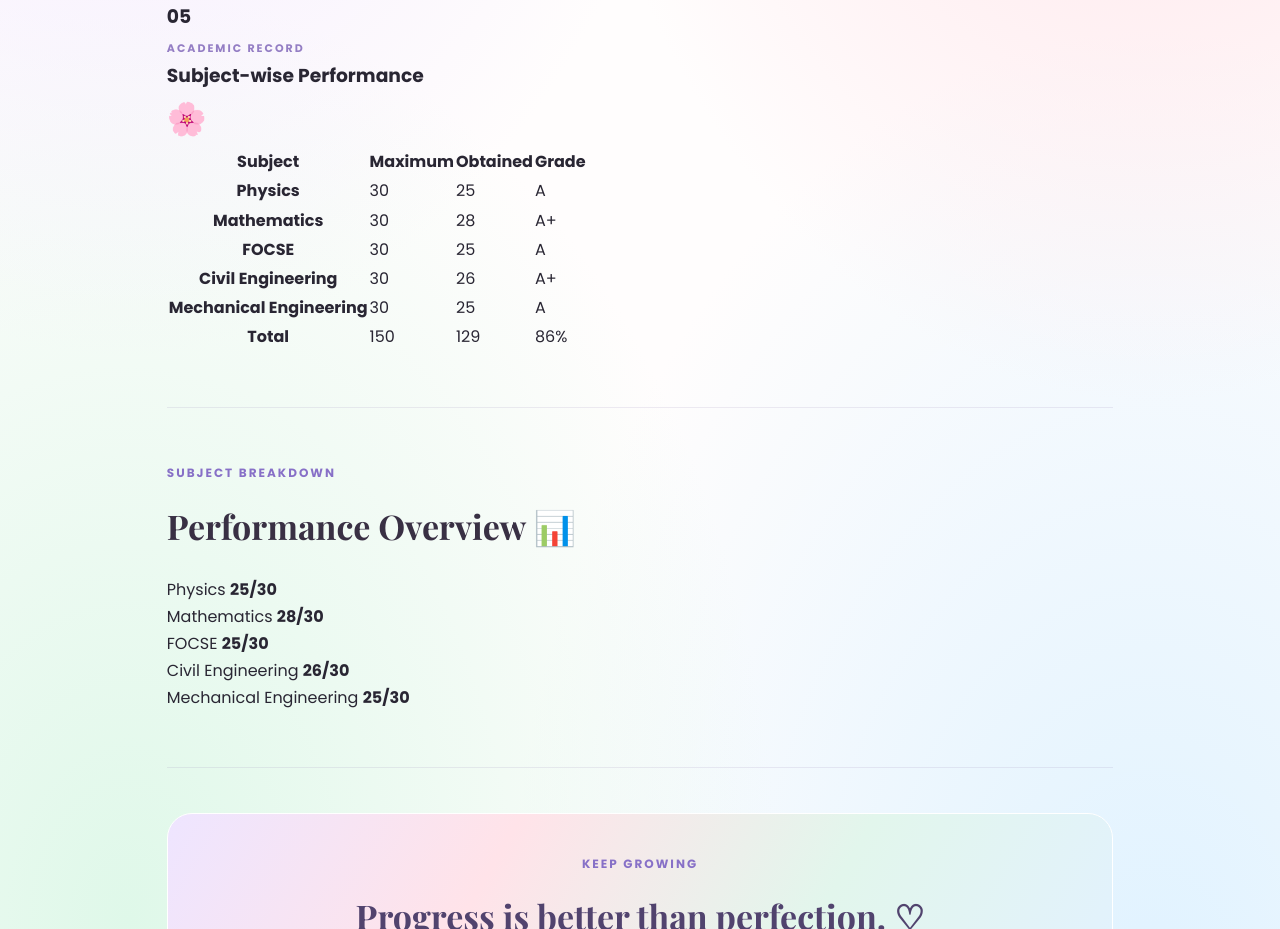
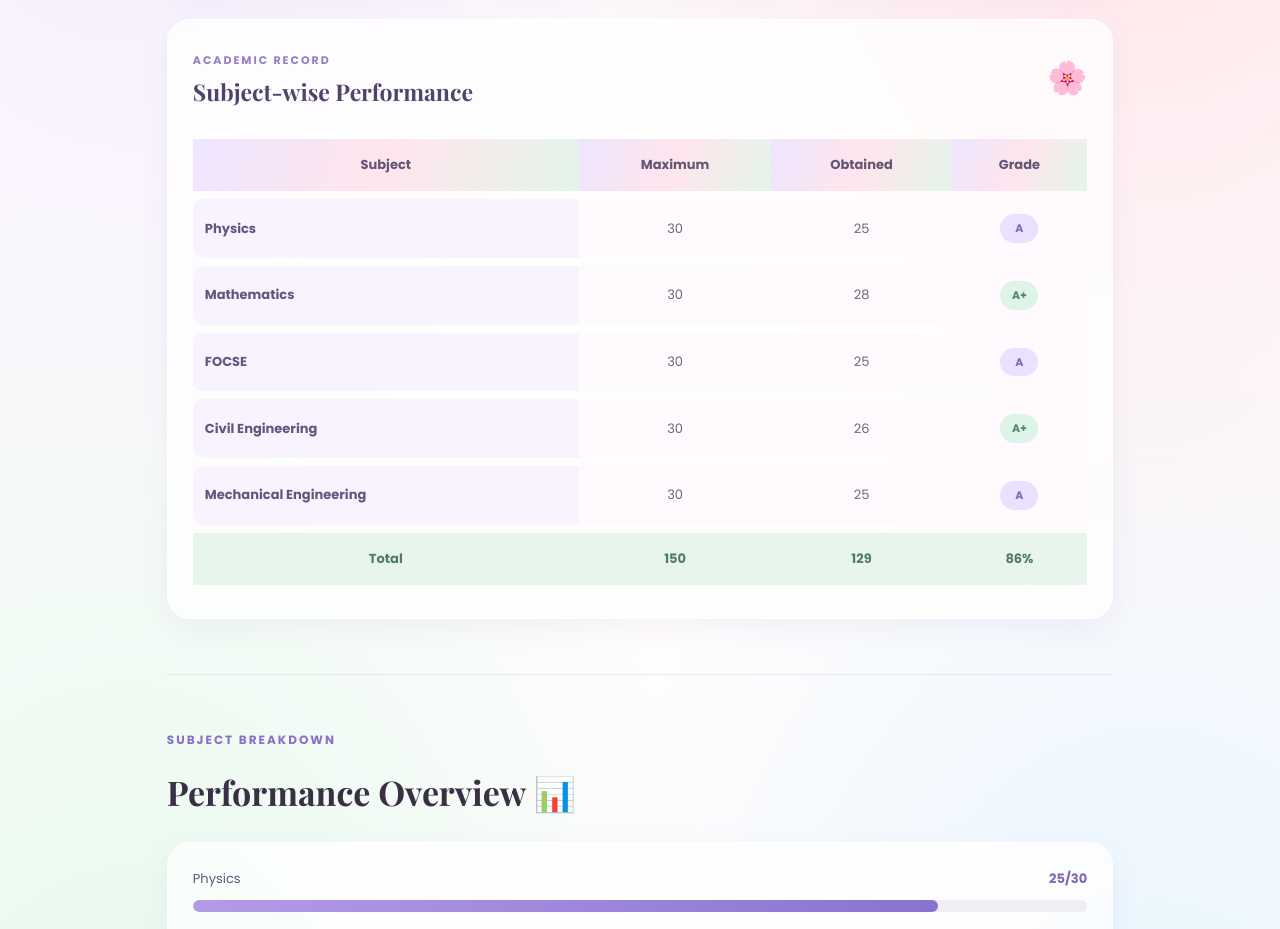
Before and after one commit to Meghapatidar14/multipage_personal__website, a plain HTML site: page marks.html in a window 1280 px wide. Shown: the part 728-1657 px from the top of the page. Drawn offline with nearby package versions, Linux system fonts and the light colour scheme.

Commit message:
style.css

```diff
--- a/style.css
+++ b/style.css
@@ -894,3 +894,193 @@ footer {
         font-size: 22px;
     }
 }
+
+
+/* ACADEMIC MARKS PAGE */
+
+.marks-summary {
+    display: grid;
+    grid-template-columns: repeat(3, 1fr);
+    gap: 18px;
+    margin: 25px 0;
+}
+
+.marks-stat {
+    padding: 23px;
+    border-radius: 20px;
+    background: linear-gradient(135deg,#eee5ff,#f8f1ff);
+    border: 1px solid white;
+    box-shadow: 0 7px 20px rgba(130,100,160,.07);
+}
+
+.pink-stat {
+    background: linear-gradient(135deg,#ffe3eb,#fff1f3);
+}
+
+.mint-stat {
+    background: linear-gradient(135deg,#e0f5e9,#effbf4);
+}
+
+.marks-stat span {
+    color: #81758e;
+    font-size: 12px;
+}
+
+.marks-stat h3 {
+    font-size: 30px;
+    color: #51436e;
+    margin-top: 7px;
+}
+
+.marks-stat h3 small {
+    font-size: 15px;
+    font-weight: 500;
+}
+
+.marks-card,
+.performance-card {
+    padding: 25px;
+    background: rgba(255,255,255,.76);
+    border: 1px solid white;
+    border-radius: 23px;
+    box-shadow: 0 9px 28px rgba(130,100,160,.08);
+}
+
+.marks-heading {
+    display: flex;
+    justify-content: space-between;
+    align-items: center;
+    margin-bottom: 20px;
+}
+
+.marks-heading h3 {
+    font-family: 'Playfair Display', serif;
+    font-size: 23px;
+    color: #51436e;
+}
+
+.marks-table-scroll {
+    overflow-x: auto;
+}
+
+.marks-table {
+    width: 100%;
+    min-width: 500px;
+    border-collapse: separate;
+    border-spacing: 0 8px;
+    text-align: center;
+}
+
+.marks-table th,
+.marks-table td {
+    padding: 15px 12px;
+    font-size: 13px;
+}
+
+.marks-table thead th {
+    background: linear-gradient(110deg,#eee5ff,#ffe5ec,#e4f5eb);
+    color: #625575;
+}
+
+.marks-table tbody th {
+    text-align: left;
+    background: #f8f3ff;
+    color: #65547e;
+    border-radius: 10px 0 0 10px;
+}
+
+.marks-table tbody td {
+    background: #fffafd;
+    color: #6d6878;
+}
+
+.marks-table tfoot th,
+.marks-table tfoot td {
+    background: #e8f5ed;
+    color: #527d65;
+    font-weight: 700;
+}
+
+.grade {
+    display: inline-block;
+    min-width: 38px;
+    padding: 5px 10px;
+    border-radius: 20px;
+    font-weight: 700;
+    font-size: 11px;
+}
+
+.grade-a {
+    background: #e8e1ff;
+    color: #8169ba;
+}
+
+.grade-aplus {
+    background: #dff4e8;
+    color: #53866a;
+}
+
+.performance-card {
+    display: flex;
+    flex-direction: column;
+    gap: 23px;
+}
+
+.performance-label {
+    display: flex;
+    justify-content: space-between;
+    margin-bottom: 10px;
+    color: #625575;
+    font-size: 13px;
+}
+
+.performance-label strong {
+    color: #8067bc;
+}
+
+.progress-track {
+    height: 12px;
+    background: #f0edf4;
+    border-radius: 20px;
+    overflow: hidden;
+}
+
+.progress-fill {
+    height: 100%;
+    border-radius: 20px;
+}
+
+.lavender-fill {
+    background: linear-gradient(90deg,#b49be9,#8973d0);
+}
+
+.pink-fill {
+    background: linear-gradient(90deg,#f7bdce,#e99bb4);
+}
+
+.mint-fill {
+    background: linear-gradient(90deg,#bcebd2,#81c9a5);
+}
+
+.blue-fill {
+    background: linear-gradient(90deg,#b9dcf8,#80b8e5);
+}
+
+.peach-fill {
+    background: linear-gradient(90deg,#f8d4ad,#e9b47e);
+}
+
+@media(max-width:650px) {
+    .marks-summary {
+        grid-template-columns: 1fr;
+    }
+
+    .marks-stat {
+        padding: 17px 22px;
+    }
+
+    .marks-card,
+    .performance-card {
+        padding: 17px;
+    }
+}
```
